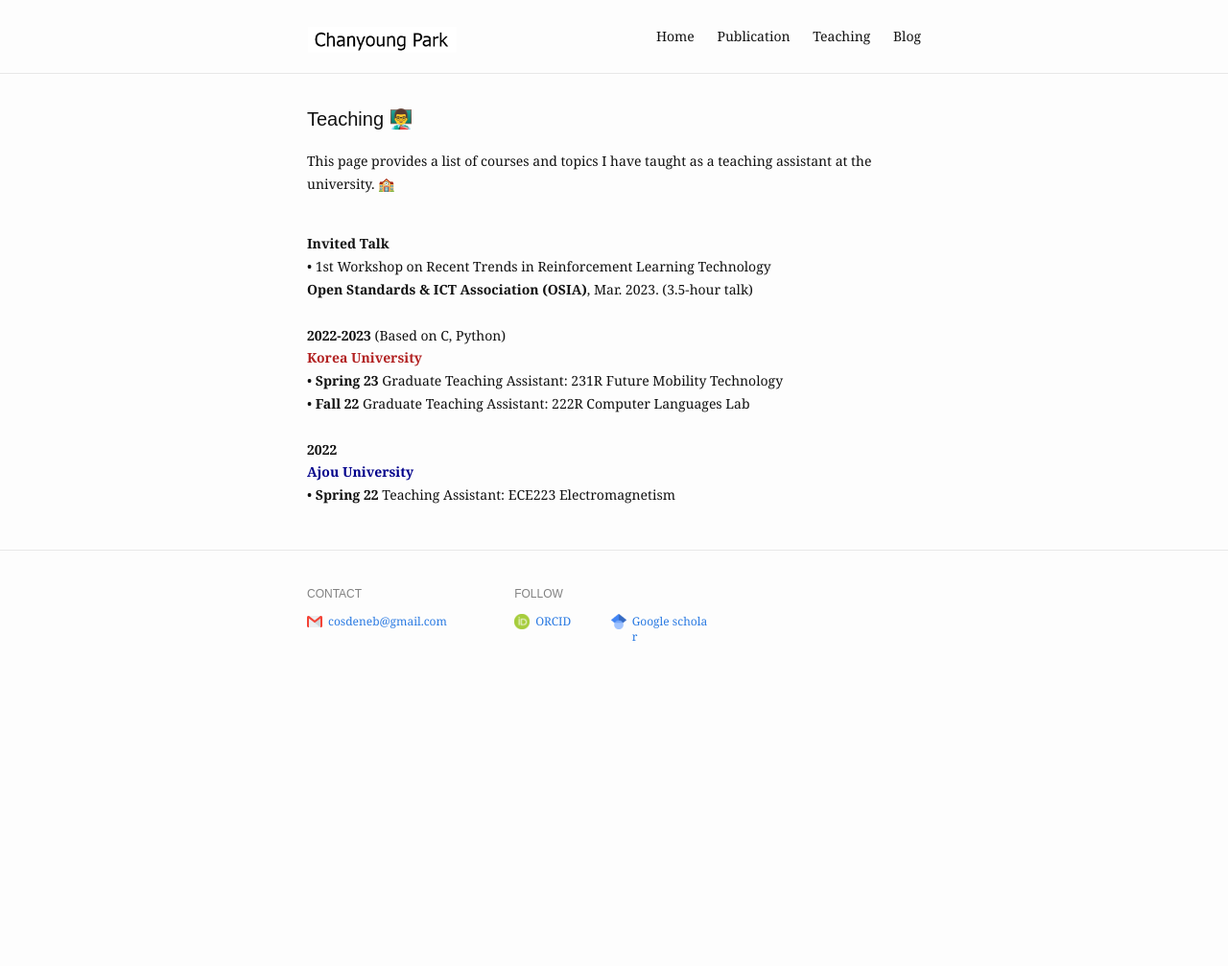
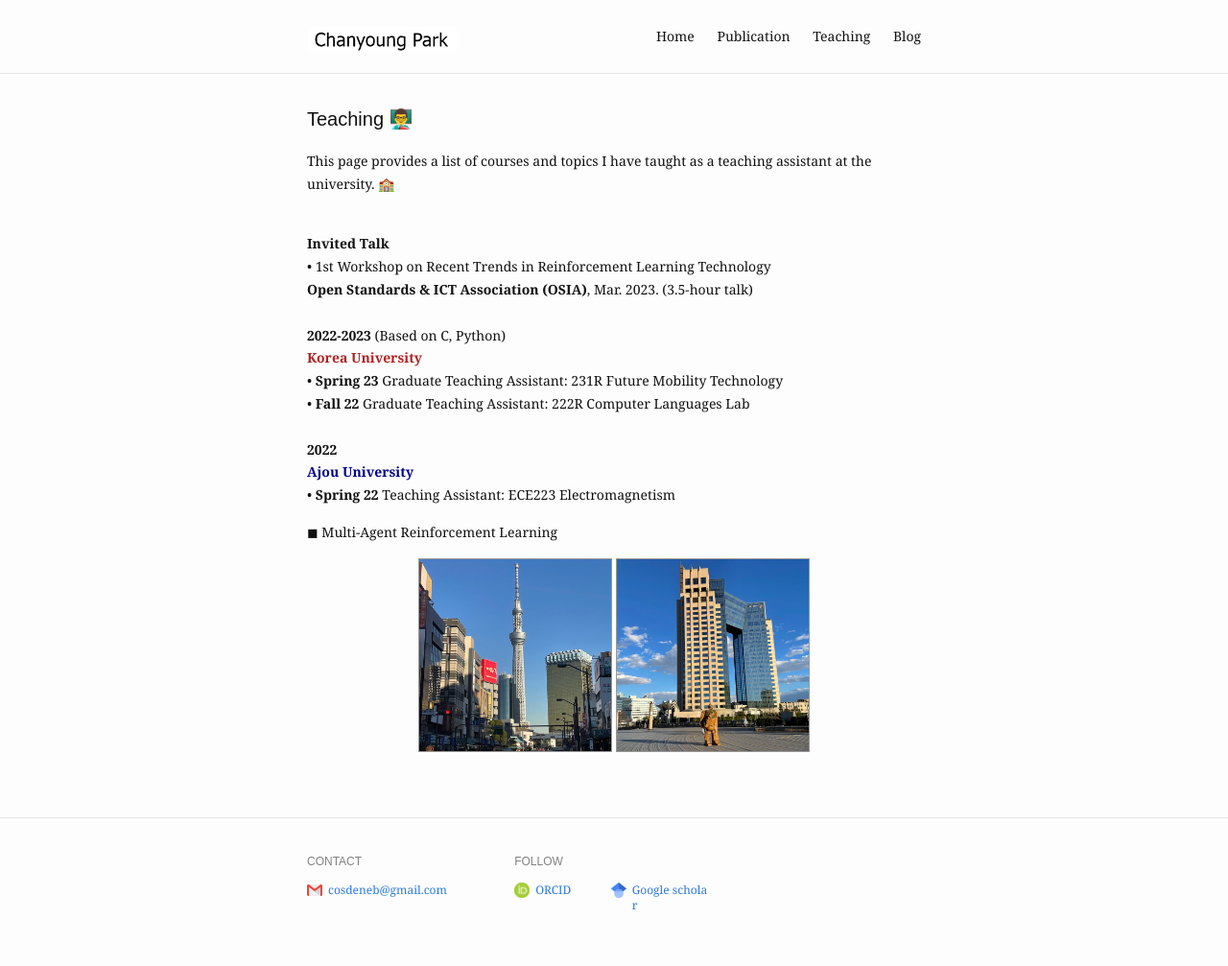
Before and after one commit to cosdeneb/cosdeneb.github.io, a Jekyll site: the page built from teaching.md, in a window 1280 px wide. Shown: the whole page at 96% size. Built offline with Jekyll 4.4.1, drawn with Linux system fonts in a browser that asks for light colours; before the commit the page ends 900 px from its top, so only the background shows below that.

Commit message:
Update teaching.md

```diff
--- a/teaching.md
+++ b/teaching.md
@@ -21,3 +21,12 @@ This page provides a list of courses and topics I have taught as a teaching assi
   <font color='#00008b'><b>Ajou University</b></font> <br/>
   • <b>Spring 22</b> Teaching Assistant: ECE223 Electromagnetism
 </p>
+
+
+◼ Multi-Agent Reinforcement Learning
+<br/>
+<div style="text-align : center;">
+  <img src="{{ "/assets/img/content/a3/tokyo1.jpg" | absolute_url }}" width=200 class="post-pic"/>
+  <img src="{{ "/assets/img/content/a3/tokyo2.jpg" | absolute_url }}" width=200 class="post-pic"/>
+</div>
+<br/>
```
